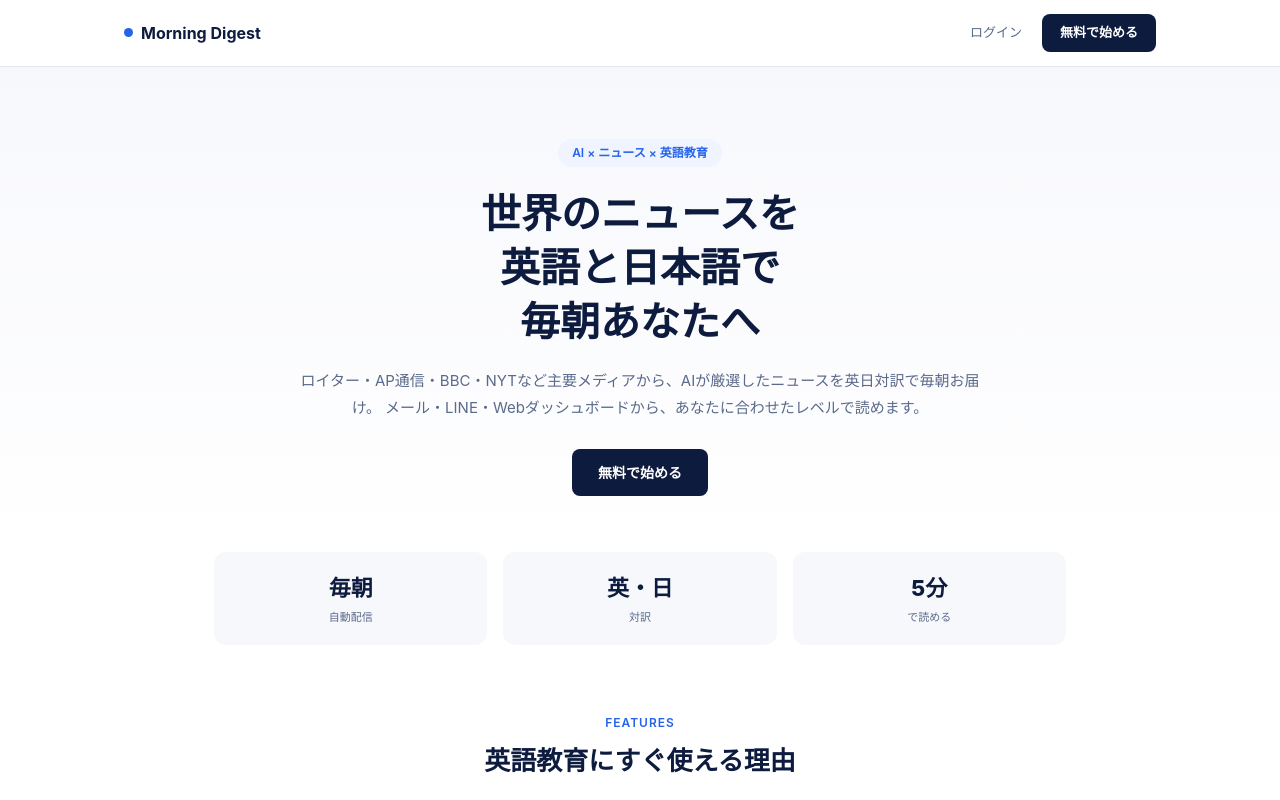
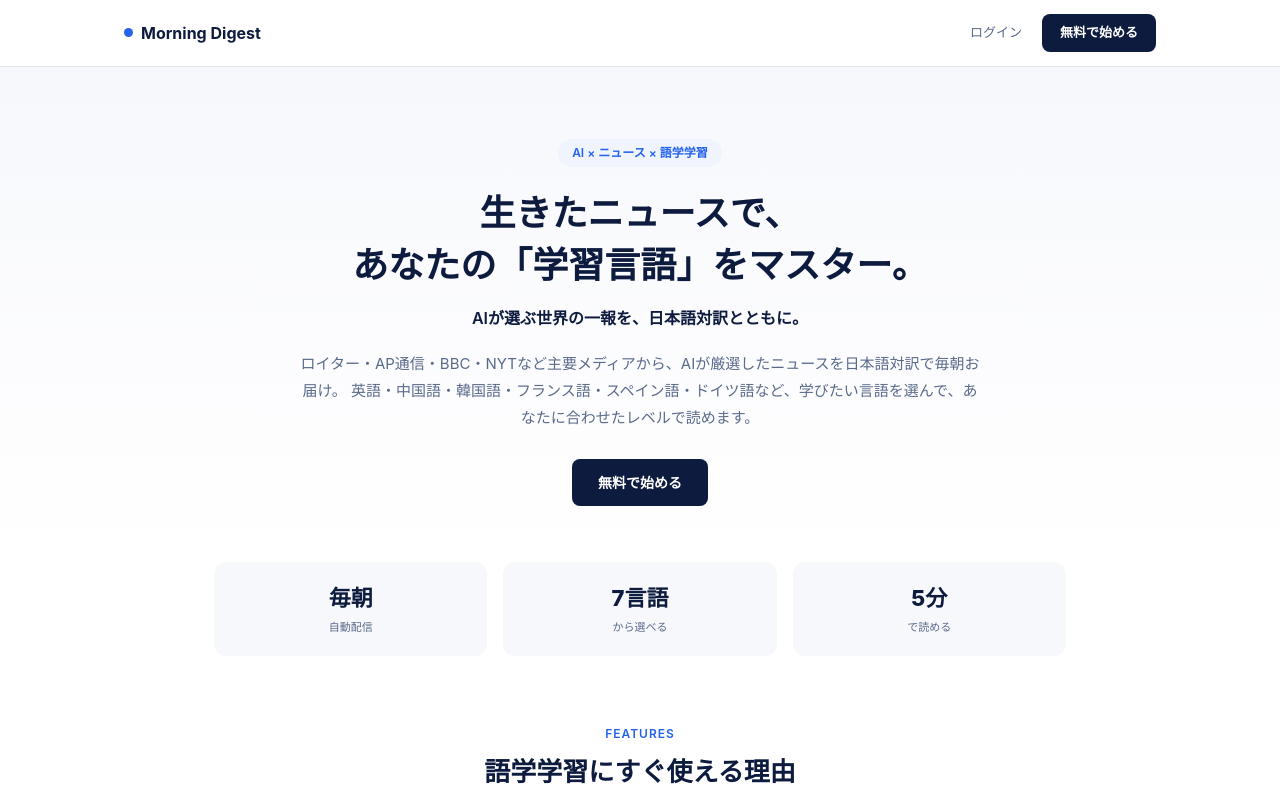
Before and after one commit to vntg2022-coco/morning-digest, a Next.js app: page / in a window 1280 px wide. Shown: the top 800 px of the page. Built offline with nearby package versions, Linux system fonts and the light colour scheme.

Commit message:
update landing page copy for multi-language positioning

```diff
--- a/pages/index.js
+++ b/pages/index.js
@@ -8,15 +8,15 @@ const BG = '#F7F8FC'
 
 const STATS = [
   { value: '毎朝', label: '自動配信' },
-  { value: '英・日', label: '対訳' },
+  { value: '7言語', label: 'から選べる' },
   { value: '5分', label: 'で読める' },
 ]
 
 const FEATURES = [
-  { icon: '🎯', title: '英語レベルに合わせて', desc: '初級〜上級まで、読み手の英語レベルに合わせて要約の難易度を自動調整します。' },
-  { icon: '⏰', title: '毎朝自動配信', desc: 'AIが毎朝ニュースを検索・要約・英日翻訳し、決まった時刻にお届けします。' },
+  { icon: '🎯', title: '学習レベルに合わせて', desc: '初級〜上級まで、読み手のレベルに合わせて要約の難易度を自動調整します。' },
+  { icon: '⏰', title: '毎朝自動配信', desc: 'AIが毎朝ニュースを検索・要約・翻訳し、決まった時刻にお届けします。' },
   { icon: '🗂️', title: 'ジャンル・件数カスタマイズ', desc: '政治・経済・テクノロジーなど興味のあるジャンルと配信件数を自由に設定できます。' },
-  { icon: '🏫', title: '塾・学校向け教材データ', desc: '英日対訳形式なので、そのまま英語の教材・授業のリーディング素材として活用できます。' },
+  { icon: '🏫', title: '塾・学校向け教材データ', desc: '対訳形式なので、そのまま語学の教材・授業のリーディング素材として活用できます。' },
 ]
 
 export default function LandingPage() {
@@ -47,14 +47,17 @@ export default function LandingPage() {
       <div style={{ background: `linear-gradient(180deg, ${BG} 0%, #fff 100%)`, padding: '72px 24px 56px', textAlign: 'center' }}>
         <div style={{ maxWidth: 680, margin: '0 auto' }}>
           <span style={{ display: 'inline-block', fontSize: 12, fontWeight: 600, color: BLUE, background: '#EFF4FF', padding: '5px 14px', borderRadius: 20, marginBottom: 20 }}>
-            AI × ニュース × 英語教育
+            AI × ニュース × 語学学習
           </span>
-          <h1 style={{ fontSize: 40, fontWeight: 800, lineHeight: 1.35, margin: '0 0 18px' }}>
-            世界のニュースを<br />英語と日本語で<br />毎朝あなたへ
+          <h1 style={{ fontSize: 36, fontWeight: 800, lineHeight: 1.45, margin: '0 0 14px' }}>
+            生きたニュースで、<br />あなたの「学習言語」をマスター。
           </h1>
+          <p style={{ fontSize: 16, color: NAVY, fontWeight: 600, lineHeight: 1.7, margin: '0 0 18px' }}>
+            AIが選ぶ世界の一報を、日本語対訳とともに。
+          </p>
           <p style={{ fontSize: 15, color: SUBTEXT, lineHeight: 1.8, margin: '0 0 28px' }}>
-            ロイター・AP通信・BBC・NYTなど主要メディアから、AIが厳選したニュースを英日対訳で毎朝お届け。
-            メール・LINE・Webダッシュボードから、あなたに合わせたレベルで読めます。
+            ロイター・AP通信・BBC・NYTなど主要メディアから、AIが厳選したニュースを日本語対訳で毎朝お届け。
+            英語・中国語・韓国語・フランス語・スペイン語・ドイツ語など、学びたい言語を選んで、あなたに合わせたレベルで読めます。
           </p>
           <div style={{ display: 'flex', gap: 12, justifyContent: 'center', flexWrap: 'wrap' }}>
             <button
@@ -83,7 +86,7 @@ export default function LandingPage() {
       <div style={{ maxWidth: 1000, margin: '0 auto', padding: '0 24px 72px' }}>
         <div style={{ textAlign: 'center', marginBottom: 40 }}>
           <span style={{ fontSize: 12, fontWeight: 600, color: BLUE, letterSpacing: '.08em' }}>FEATURES</span>
-          <h2 style={{ fontSize: 26, fontWeight: 700, margin: '8px 0 0' }}>英語教育にすぐ使える理由</h2>
+          <h2 style={{ fontSize: 26, fontWeight: 700, margin: '8px 0 0' }}>語学学習にすぐ使える理由</h2>
         </div>
         <div style={{ display: 'grid', gridTemplateColumns: 'repeat(2, 1fr)', gap: 20 }}>
           {FEATURES.map(f => (
@@ -107,7 +110,7 @@ export default function LandingPage() {
               <div style={{ fontSize: 30, fontWeight: 800, marginBottom: 16 }}>¥0</div>
               <div style={{ fontSize: 13, color: SUBTEXT, lineHeight: 2 }}>
                 ・毎朝メール3件配信<br />
-                ・英日対訳ニュース<br />
+                ・多言語対訳ニュース<br />
                 ・基本ジャンル設定
               </div>
             </div>
```
